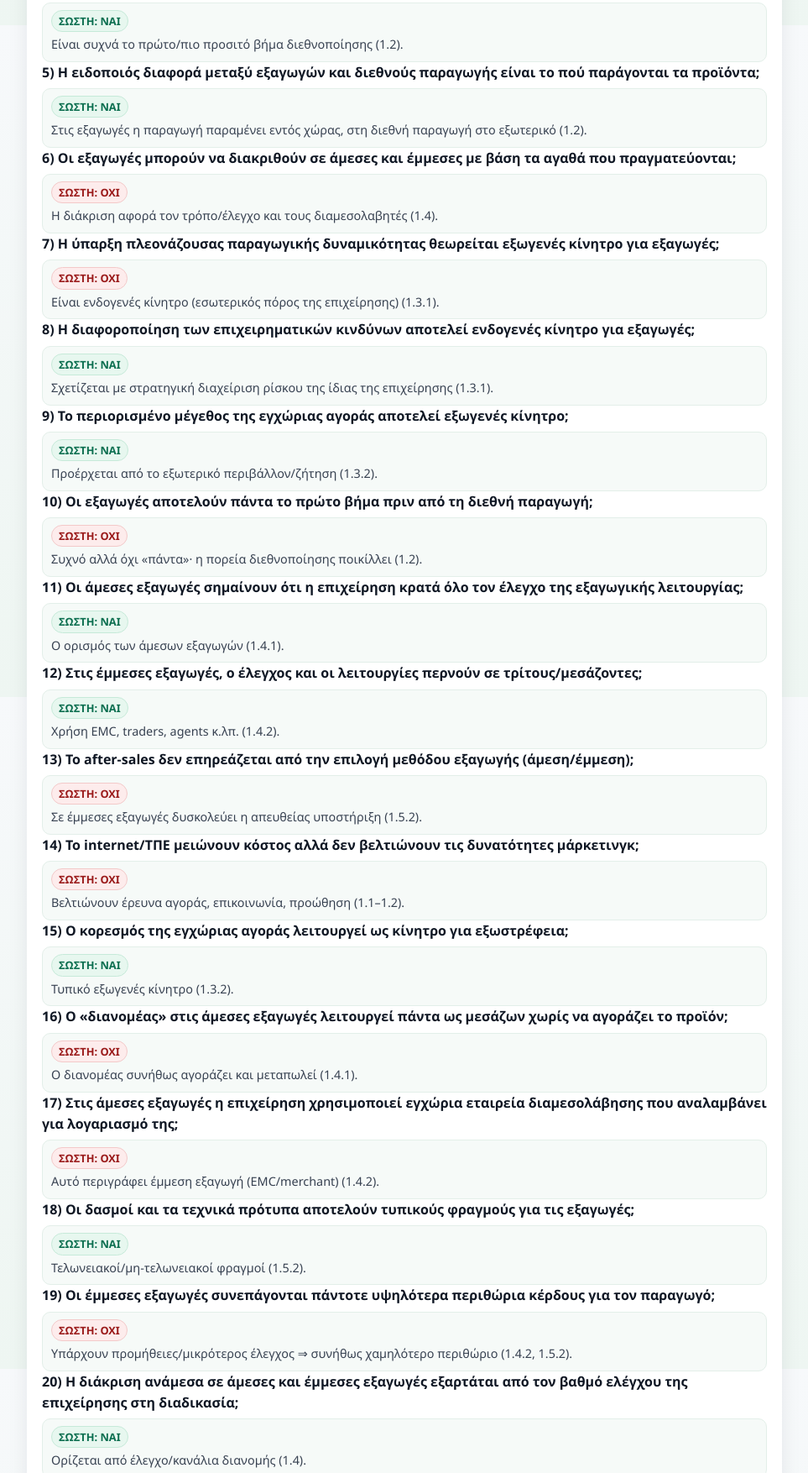
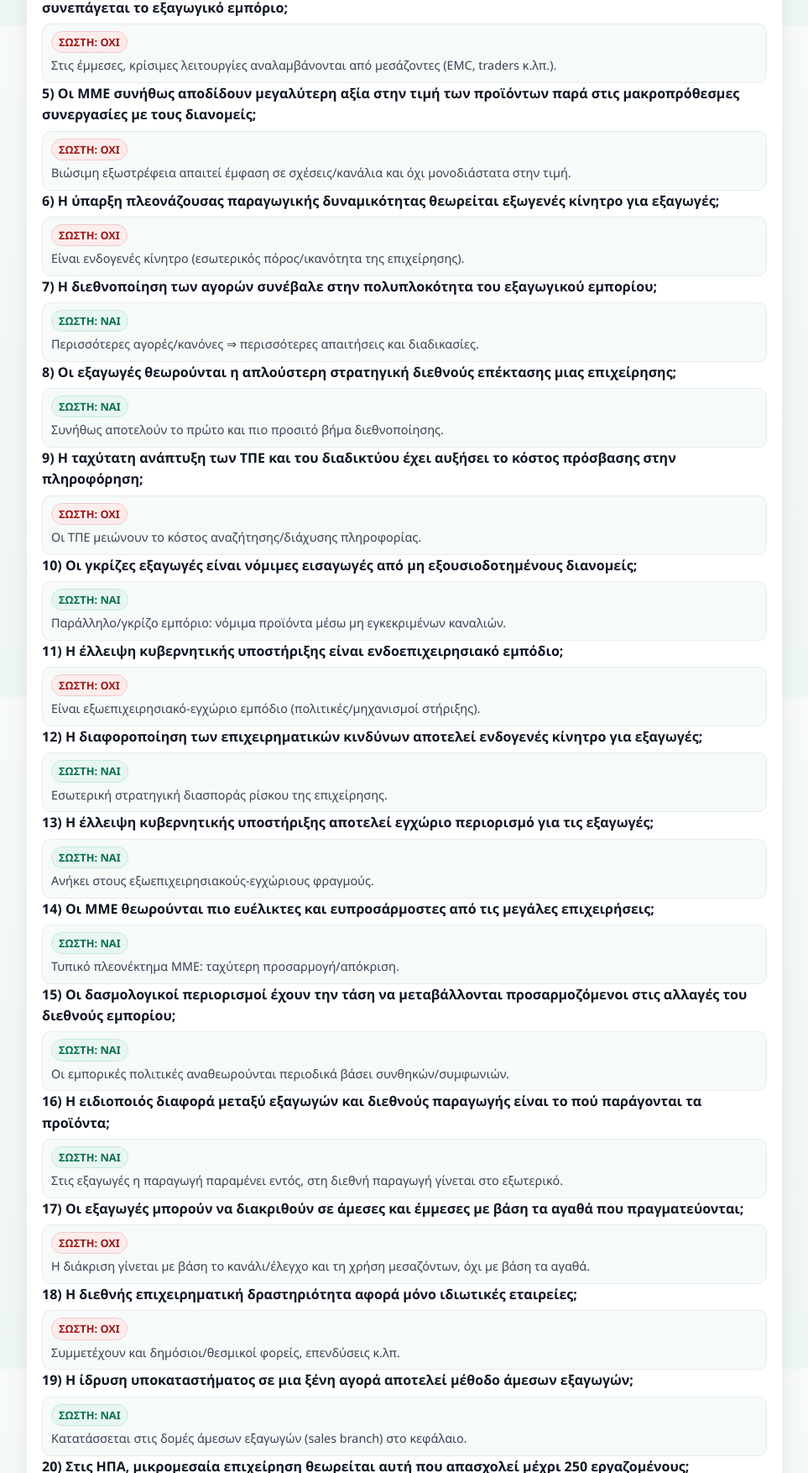
Before and after one commit to antarxo/kekapps, a plain HTML site: page chapter1_exports.html in a window 1280 px wide. Shown: the part 3170-4924 px from the top of the page at 84% size, without its empty margins (158-1121 px from the left). Drawn offline with Linux system fonts and the light colour scheme.

Commit message:
Update chapter1_exports.html

```diff
--- a/chapter1_exports.html
+++ b/chapter1_exports.html
@@ -196,70 +196,72 @@
       </section>
 
       <!-- ΝΕΑ ΕΝΟΤΗΤΑ: ΕΡΩΤΗΣΕΙΣ ΝΑΙ/ΟΧΙ -->
-      <section id="qa-ch1" class="qa">
-        <h2>Ερωτήσεις Κατανόησης — Κεφάλαιο 1 (ΝΑΙ/ΟΧΙ)</h2>
-        <p class="small">Οι ερωτήσεις προέρχονται από το συνοδευτικό αρχείο ερωτήσεων και απαντώνται βάσει της παραπάνω περίληψης.</p>
+<!-- ΕΝΟΤΗΤΑ: ΕΡΩΤΗΣΕΙΣ ΝΑΙ/ΟΧΙ (Κεφάλαιο 1) — ΑΥΤΟΛΕΞΕΙ -->
+<section id="qa-ch1" class="qa">
+  <h2>Ερωτήσεις Κατανόησης — Κεφάλαιο 1 (ΝΑΙ/ΟΧΙ)</h2>
+  <p class="small">Ακριβής διατύπωση από τη λίστα που έστειλες, με απάντηση ΝΑΙ/ΟΧΙ και σύντομη αιτιολόγηση.</p>
 
-        <div class="q">1) Η πολυπλοκότητα του εξαγωγικού εμπορίου έχει μεγεθυνθεί τα τελευταία χρόνια;</div>
-        <div class="ans"><span class="badge yes">ΣΩΣΤΗ: ΝΑΙ</span><div class="why">Η παγκοσμιοποίηση, τα κανονιστικά και τα logistics αυξάνουν την πολυπλοκότητα (βλ. 1.1–1.2).</div></div>
+  <div class="q">1) Το περιορισμένο μέγεθος της εγχώριας αγοράς αποτελεί εξωγενές κίνητρο για εξαγωγές;</div>
+  <div class="ans"><span class="badge yes">ΣΩΣΤΗ: ΝΑΙ</span><div class="why">Παράγοντας του εξωτερικού περιβάλλοντος (αγορά/ζήτηση), όχι εσωτερικό γνώρισμα της επιχείρησης.</div></div>
 
-        <div class="q">2) Η διεθνοποίηση των αγορών συνέβαλε στην πολυπλοκότητα του εξαγωγικού εμπορίου;</div>
-        <div class="ans"><span class="badge yes">ΣΩΣΤΗ: ΝΑΙ</span><div class="why">Περισσότερες αγορές/κανόνες → πιο σύνθετο πλαίσιο (1.1–1.2).</div></div>
+  <div class="q">2) Η πολυπλοκότητα του εξαγωγικού εμπορίου έχει μεγεθυνθεί τα τελευταία χρόνια;</div>
+  <div class="ans"><span class="badge yes">ΣΩΣΤΗ: ΝΑΙ</span><div class="why">Παγκοσμιοποίηση, πρόσθετοι κανονισμοί και σύνθετα logistics την αυξάνουν.</div></div>
 
-        <div class="q">3) Η διεθνής επιχειρηματική δραστηριότητα αφορά μόνο ιδιωτικές εταιρείες;</div>
-        <div class="ans"><span class="badge no">ΣΩΣΤΗ: ΟΧΙ</span><div class="why">Εμπλέκονται και δημόσιοι/θεσμικοί φορείς, επενδύσεις κ.ά. (1.1).</div></div>
+  <div class="q">3) Η έλλειψη κεφαλαίων χρηματοδότησης των εξαγωγών αποτελεί εξωεπιχειρησιακό-εγχώριο εμπόδιο;</div>
+  <div class="ans"><span class="badge yes">ΣΩΣΤΗ: ΝΑΙ</span><div class="why">Αφορά χρηματοδοτικές δομές/πολιτικές της εγχώριας οικονομίας, όχι ενδοεταιρικό θέμα.</div></div>
 
-        <div class="q">4) Οι εξαγωγές θεωρούνται η απλούστερη στρατηγική διεθνούς επέκτασης μιας επιχείρησης;</div>
-        <div class="ans"><span class="badge yes">ΣΩΣΤΗ: ΝΑΙ</span><div class="why">Είναι συχνά το πρώτο/πιο προσιτό βήμα διεθνοποίησης (1.2).</div></div>
+  <div class="q">4) Στις έμμεσες εξαγωγές, η παραγωγός επιχείρηση αναλαμβάνει όλες τις δραστηριότητες που συνεπάγεται το εξαγωγικό εμπόριο;</div>
+  <div class="ans"><span class="badge no">ΣΩΣΤΗ: ΟΧΙ</span><div class="why">Στις έμμεσες, κρίσιμες λειτουργίες αναλαμβάνονται από μεσάζοντες (EMC, traders κ.λπ.).</div></div>
 
-        <div class="q">5) Η ειδοποιός διαφορά μεταξύ εξαγωγών και διεθνούς παραγωγής είναι το πού παράγονται τα προϊόντα;</div>
-        <div class="ans"><span class="badge yes">ΣΩΣΤΗ: ΝΑΙ</span><div class="why">Στις εξαγωγές η παραγωγή παραμένει εντός χώρας, στη διεθνή παραγωγή στο εξωτερικό (1.2).</div></div>
+  <div class="q">5) Οι ΜΜΕ συνήθως αποδίδουν μεγαλύτερη αξία στην τιμή των προϊόντων παρά στις μακροπρόθεσμες συνεργασίες με τους διανομείς;</div>
+  <div class="ans"><span class="badge no">ΣΩΣΤΗ: ΟΧΙ</span><div class="why">Βιώσιμη εξωστρέφεια απαιτεί έμφαση σε σχέσεις/κανάλια και όχι μονοδιάστατα στην τιμή.</div></div>
 
-        <div class="q">6) Οι εξαγωγές μπορούν να διακριθούν σε άμεσες και έμμεσες με βάση τα αγαθά που πραγματεύονται;</div>
-        <div class="ans"><span class="badge no">ΣΩΣΤΗ: ΟΧΙ</span><div class="why">Η διάκριση αφορά τον τρόπο/έλεγχο και τους διαμεσολαβητές (1.4).</div></div>
+  <div class="q">6) Η ύπαρξη πλεονάζουσας παραγωγικής δυναμικότητας θεωρείται εξωγενές κίνητρο για εξαγωγές;</div>
+  <div class="ans"><span class="badge no">ΣΩΣΤΗ: ΟΧΙ</span><div class="why">Είναι ενδογενές κίνητρο (εσωτερικός πόρος/ικανότητα της επιχείρησης).</div></div>
 
-        <div class="q">7) Η ύπαρξη πλεονάζουσας παραγωγικής δυναμικότητας θεωρείται εξωγενές κίνητρο για εξαγωγές;</div>
-        <div class="ans"><span class="badge no">ΣΩΣΤΗ: ΟΧΙ</span><div class="why">Είναι ενδογενές κίνητρο (εσωτερικός πόρος της επιχείρησης) (1.3.1).</div></div>
+  <div class="q">7) Η διεθνοποίηση των αγορών συνέβαλε στην πολυπλοκότητα του εξαγωγικού εμπορίου;</div>
+  <div class="ans"><span class="badge yes">ΣΩΣΤΗ: ΝΑΙ</span><div class="why">Περισσότερες αγορές/κανόνες ⇒ περισσότερες απαιτήσεις και διαδικασίες.</div></div>
 
-        <div class="q">8) Η διαφοροποίηση των επιχειρηματικών κινδύνων αποτελεί ενδογενές κίνητρο για εξαγωγές;</div>
-        <div class="ans"><span class="badge yes">ΣΩΣΤΗ: ΝΑΙ</span><div class="why">Σχετίζεται με στρατηγική διαχείριση ρίσκου της ίδιας της επιχείρησης (1.3.1).</div></div>
+  <div class="q">8) Οι εξαγωγές θεωρούνται  η απλούστερη στρατηγική διεθνούς επέκτασης μιας επιχείρησης;</div>
+  <div class="ans"><span class="badge yes">ΣΩΣΤΗ: ΝΑΙ</span><div class="why">Συνήθως αποτελούν το πρώτο και πιο προσιτό βήμα διεθνοποίησης.</div></div>
 
-        <div class="q">9) Το περιορισμένο μέγεθος της εγχώριας αγοράς αποτελεί εξωγενές κίνητρο;</div>
-        <div class="ans"><span class="badge yes">ΣΩΣΤΗ: ΝΑΙ</span><div class="why">Προέρχεται από το εξωτερικό περιβάλλον/ζήτηση (1.3.2).</div></div>
+  <div class="q">9) Η ταχύτατη ανάπτυξη των ΤΠΕ και του διαδικτύου έχει αυξήσει το κόστος πρόσβασης στην πληροφόρηση;</div>
+  <div class="ans"><span class="badge no">ΣΩΣΤΗ: ΟΧΙ</span><div class="why">Οι ΤΠΕ μειώνουν το κόστος αναζήτησης/διάχυσης πληροφορίας.</div></div>
 
-        <div class="q">10) Οι εξαγωγές αποτελούν πάντα το πρώτο βήμα πριν από τη διεθνή παραγωγή;</div>
-        <div class="ans"><span class="badge no">ΣΩΣΤΗ: ΟΧΙ</span><div class="why">Συχνό αλλά όχι «πάντα»· η πορεία διεθνοποίησης ποικίλλει (1.2).</div></div>
+  <div class="q">10) Οι γκρίζες εξαγωγές είναι νόμιμες εισαγωγές από μη εξουσιοδοτημένους διανομείς;</div>
+  <div class="ans"><span class="badge yes">ΣΩΣΤΗ: ΝΑΙ</span><div class="why">Παράλληλο/γκρίζο εμπόριο: νόμιμα προϊόντα μέσω μη εγκεκριμένων καναλιών.</div></div>
 
-        <div class="q">11) Οι άμεσες εξαγωγές σημαίνουν ότι η επιχείρηση κρατά όλο τον έλεγχο της εξαγωγικής λειτουργίας;</div>
-        <div class="ans"><span class="badge yes">ΣΩΣΤΗ: ΝΑΙ</span><div class="why">Ο ορισμός των άμεσων εξαγωγών (1.4.1).</div></div>
+  <div class="q">11) Η έλλειψη κυβερνητικής υποστήριξης είναι ενδοεπιχειρησιακό εμπόδιο;</div>
+  <div class="ans"><span class="badge no">ΣΩΣΤΗ: ΟΧΙ</span><div class="why">Είναι εξωεπιχειρησιακό-εγχώριο εμπόδιο (πολιτικές/μηχανισμοί στήριξης).</div></div>
 
-        <div class="q">12) Στις έμμεσες εξαγωγές, ο έλεγχος και οι λειτουργίες περνούν σε τρίτους/μεσάζοντες;</div>
-        <div class="ans"><span class="badge yes">ΣΩΣΤΗ: ΝΑΙ</span><div class="why">Χρήση EMC, traders, agents κ.λπ. (1.4.2).</div></div>
+  <div class="q">12) Η διαφοροποίηση των επιχειρηματικών κινδύνων αποτελεί ενδογενές κίνητρο για εξαγωγές;</div>
+  <div class="ans"><span class="badge yes">ΣΩΣΤΗ: ΝΑΙ</span><div class="why">Εσωτερική στρατηγική διασποράς ρίσκου της επιχείρησης.</div></div>
 
-        <div class="q">13) Το after-sales δεν επηρεάζεται από την επιλογή μεθόδου εξαγωγής (άμεση/έμμεση);</div>
-        <div class="ans"><span class="badge no">ΣΩΣΤΗ: ΟΧΙ</span><div class="why">Σε έμμεσες εξαγωγές δυσκολεύει η απευθείας υποστήριξη (1.5.2).</div></div>
+  <div class="q">13) Η έλλειψη κυβερνητικής υποστήριξης αποτελεί εγχώριο περιορισμό για τις εξαγωγές;</div>
+  <div class="ans"><span class="badge yes">ΣΩΣΤΗ: ΝΑΙ</span><div class="why">Ανήκει στους εξωεπιχειρησιακούς-εγχώριους φραγμούς.</div></div>
 
-        <div class="q">14) Το internet/ΤΠΕ μειώνουν κόστος αλλά δεν βελτιώνουν τις δυνατότητες μάρκετινγκ;</div>
-        <div class="ans"><span class="badge no">ΣΩΣΤΗ: ΟΧΙ</span><div class="why">Βελτιώνουν έρευνα αγοράς, επικοινωνία, προώθηση (1.1–1.2).</div></div>
+  <div class="q">14) Οι ΜΜΕ θεωρούνται πιο ευέλικτες και ευπροσάρμοστες από τις μεγάλες επιχειρήσεις;</div>
+  <div class="ans"><span class="badge yes">ΣΩΣΤΗ: ΝΑΙ</span><div class="why">Τυπικό πλεονέκτημα ΜΜΕ: ταχύτερη προσαρμογή/απόκριση.</div></div>
 
-        <div class="q">15) Ο κορεσμός της εγχώριας αγοράς λειτουργεί ως κίνητρο για εξωστρέφεια;</div>
-        <div class="ans"><span class="badge yes">ΣΩΣΤΗ: ΝΑΙ</span><div class="why">Τυπικό εξωγενές κίνητρο (1.3.2).</div></div>
+  <div class="q">15) Οι δασμολογικοί περιορισμοί έχουν την τάση να μεταβάλλονται προσαρμοζόμενοι στις αλλαγές του διεθνούς εμπορίου;</div>
+  <div class="ans"><span class="badge yes">ΣΩΣΤΗ: ΝΑΙ</span><div class="why">Οι εμπορικές πολιτικές αναθεωρούνται περιοδικά βάσει συνθηκών/συμφωνιών.</div></div>
 
-        <div class="q">16) Ο «διανομέας» στις άμεσες εξαγωγές λειτουργεί πάντα ως μεσάζων χωρίς να αγοράζει το προϊόν;</div>
-        <div class="ans"><span class="badge no">ΣΩΣΤΗ: ΟΧΙ</span><div class="why">Ο διανομέας συνήθως αγοράζει και μεταπωλεί (1.4.1).</div></div>
+  <div class="q">16) Η ειδιοποιός διαφορά μεταξύ εξαγωγών και διεθνούς παραγωγής είναι το πού παράγονται τα προϊόντα;</div>
+  <div class="ans"><span class="badge yes">ΣΩΣΤΗ: ΝΑΙ</span><div class="why">Στις εξαγωγές η παραγωγή παραμένει εντός, στη διεθνή παραγωγή γίνεται στο εξωτερικό.</div></div>
 
-        <div class="q">17) Στις άμεσες εξαγωγές η επιχείρηση χρησιμοποιεί εγχώρια εταιρεία διαμεσολάβησης που αναλαμβάνει για λογαριασμό της;</div>
-        <div class="ans"><span class="badge no">ΣΩΣΤΗ: ΟΧΙ</span><div class="why">Αυτό περιγράφει έμμεση εξαγωγή (EMC/merchant) (1.4.2).</div></div>
+  <div class="q">17) Οι εξαγωγές μπορούν να διακριθούν σε άμεσες και έμμεσες με βάση τα αγαθά που πραγματεύονται;</div>
+  <div class="ans"><span class="badge no">ΣΩΣΤΗ: ΟΧΙ</span><div class="why">Η διάκριση γίνεται με βάση το κανάλι/έλεγχο και τη χρήση μεσαζόντων, όχι με βάση τα αγαθά.</div></div>
 
-        <div class="q">18) Οι δασμοί και τα τεχνικά πρότυπα αποτελούν τυπικούς φραγμούς για τις εξαγωγές;</div>
-        <div class="ans"><span class="badge yes">ΣΩΣΤΗ: ΝΑΙ</span><div class="why">Τελωνειακοί/μη-τελωνειακοί φραγμοί (1.5.2).</div></div>
+  <div class="q">18) Η διεθνής επιχειρηματική δραστηριότητα αφορά μόνο ιδιωτικές εταιρείες;</div>
+  <div class="ans"><span class="badge no">ΣΩΣΤΗ: ΟΧΙ</span><div class="why">Συμμετέχουν και δημόσιοι/θεσμικοί φορείς, επενδύσεις κ.λπ.</div></div>
 
-        <div class="q">19) Οι έμμεσες εξαγωγές συνεπάγονται πάντοτε υψηλότερα περιθώρια κέρδους για τον παραγωγό;</div>
-        <div class="ans"><span class="badge no">ΣΩΣΤΗ: ΟΧΙ</span><div class="why">Υπάρχουν προμήθειες/μικρότερος έλεγχος ⇒ συνήθως χαμηλότερο περιθώριο (1.4.2, 1.5.2).</div></div>
+  <div class="q">19) Η ίδρυση υποκαταστήματος σε μια ξένη αγορά αποτελεί μέθοδο άμεσων εξαγωγών;</div>
+  <div class="ans"><span class="badge yes">ΣΩΣΤΗ: ΝΑΙ</span><div class="why">Κατατάσσεται στις δομές άμεσων εξαγωγών (sales branch) στο κεφάλαιο.</div></div>
 
-        <div class="q">20) Η διάκριση ανάμεσα σε άμεσες και έμμεσες εξαγωγές εξαρτάται από τον βαθμό ελέγχου της επιχείρησης στη διαδικασία;</div>
-        <div class="ans"><span class="badge yes">ΣΩΣΤΗ: ΝΑΙ</span><div class="why">Ορίζεται από έλεγχο/κανάλια διανομής (1.4).</div></div>
-      </section>
+  <div class="q">20) Στις ΗΠΑ, μικρομεσαία επιχείρηση θεωρείται αυτή που απασχολεί μέχρι 250 εργαζομένους;</div>
+  <div class="ans"><span class="badge no">ΣΩΣΤΗ: ΟΧΙ</span><div class="why">Το όριο των 250 αντιστοιχεί σε ευρωπαϊκή τυποποίηση· στις ΗΠΑ (SBA) το όριο είναι συνήθως υψηλότερο.</div></div>
+</section>
+
     </main>
 
     <a href="index.html" class="back-button">⟵ Επιστροφή στο μενού</a>
```
